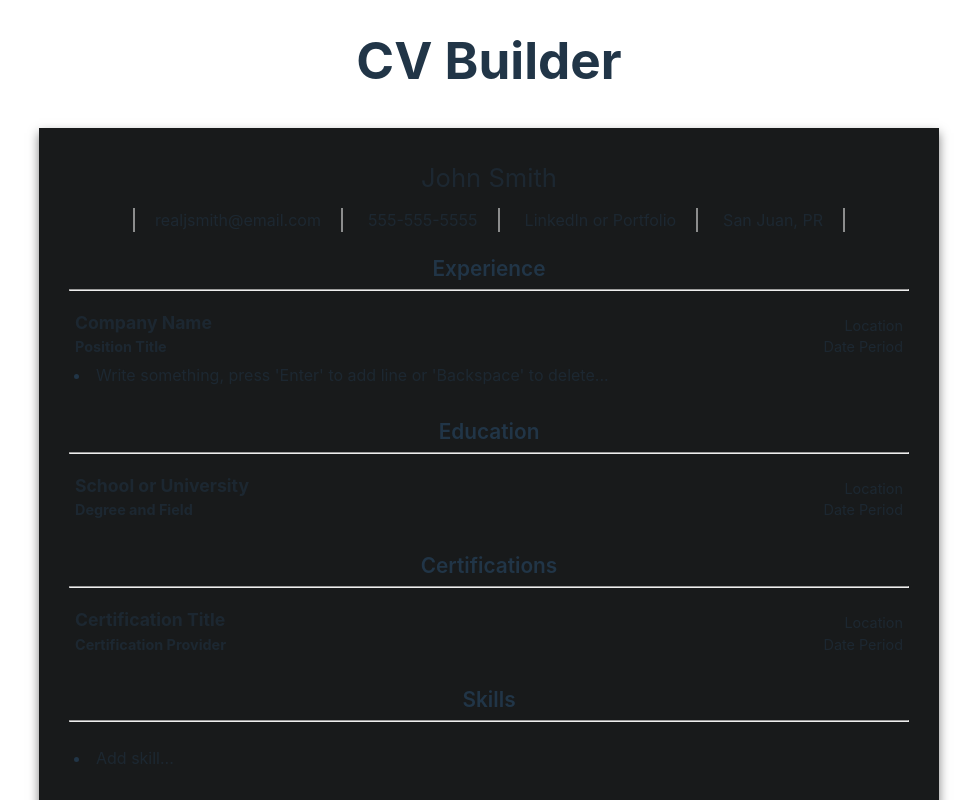
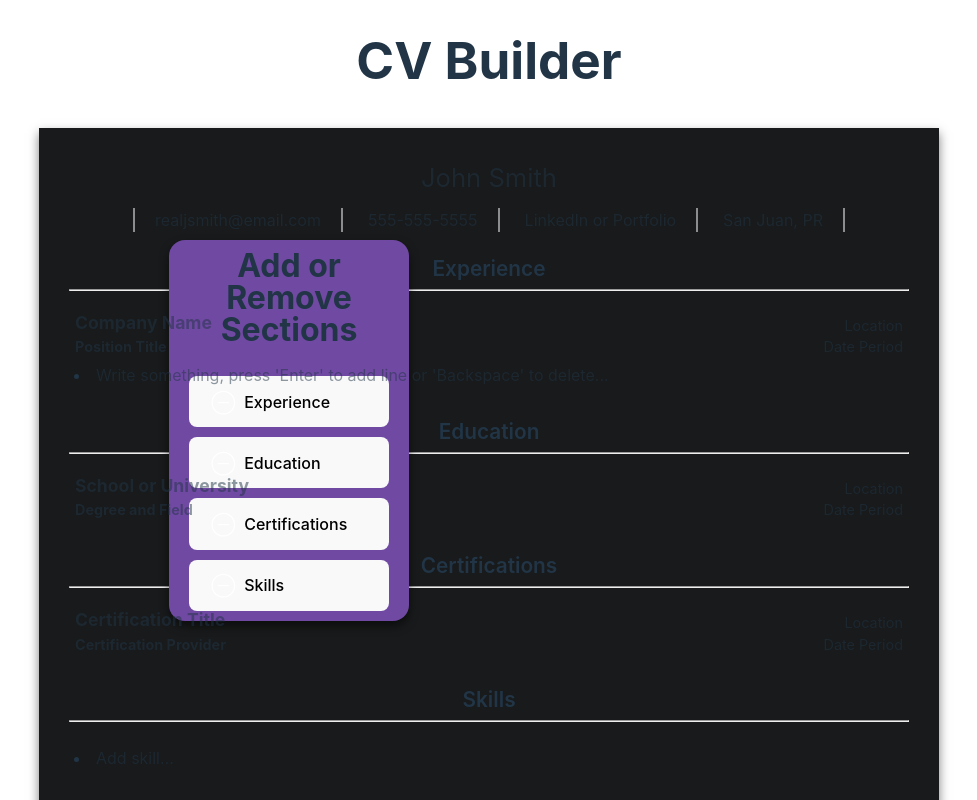
Before and after one commit to joel-jcs/cv-builder, a React (Vite) app: page / in a window 1280 px wide. Shown: the top 800 px of the page, without its empty margins (151-1128 px from the left). Built offline with nearby package versions, Linux system fonts and the light colour scheme.

Commit message:
added sidebar with add/delete section functionality

```diff
--- a/src/components/BulletPoint.jsx
+++ b/src/components/BulletPoint.jsx
@@ -15,7 +15,6 @@ export default function Bulletpoint({
   handleFieldClick,
   addBulletPoint,
   deleteBulletPoint,
-  toggleBulletPoints,
 }) {
   const skillItem =
     sectionTitle === "Skills" ? "bulletPoint skill" : "bulletPoint";
--- a/src/components/Resume.jsx
+++ b/src/components/Resume.jsx
@@ -1,4 +1,5 @@
 import "../styles/Resume.css";
+import Sidebar from "./Sidebar";
 import Header from "./ResumeHeader";
 import Section from "./Section";
 import { useState } from "react";
@@ -60,7 +61,52 @@ export function Resume() {
     }, 1);
   };
 
+  const generateSectionId = () => crypto.randomUUID();
+
+  const [sections, setSections] = useState([
+    {
+      name: "Experience",
+      id: generateSectionId(),
+    },
+    {
+      name: "Education",
+      id: generateSectionId(),
+    },
+    {
+      name: "Certifications",
+      id: generateSectionId(),
+    },
+    {
+      name: "Skills",
+      id: generateSectionId(),
+    },
+  ]);
+
+  function addSection(sectionName) {
+    setSections((prevSections) => {
+      return [
+        ...prevSections,
+        {
+          name: sectionName,
+          id: generateSectionId(),
+        },
+      ];
+    });
+  }
+
+  function deleteSection(sectionName) {
+    setSections((prevSections) => {
+      return prevSections.filter((section) => section.name !== sectionName);
+    });
+  }
+
   return (
+    <div className="contentWrapper">
+      <Sidebar
+        sections={sections}
+        addSection={addSection}
+        deleteSection={deleteSection}
+      />
       <div className="resumeContainer">
         <div className="resumePage">
           <Header
@@ -72,8 +118,10 @@ export function Resume() {
             handleFieldClick={handleFieldClick}
           />
           <main>
+            {sections.map((section) => (
               <Section
-            sectionName={"Experience"}
+                key={section.id}
+                sectionName={section.name}
                 modalState={modalState}
                 openModal={openModal}
                 closeModal={closeModal}
@@ -81,37 +129,9 @@ export function Resume() {
                 toggleIsEditing={toggleIsEditing}
                 handleFieldClick={handleFieldClick}
               />
-
-          <Section
-            sectionName={"Education"}
-            modalState={modalState}
-            openModal={openModal}
-            closeModal={closeModal}
-            isEditing={isEditing}
-            toggleIsEditing={toggleIsEditing}
-            handleFieldClick={handleFieldClick}
-          />
-
-          <Section
-            sectionName={"Certifications"}
-            modalState={modalState}
-            openModal={openModal}
-            closeModal={closeModal}
-            isEditing={isEditing}
-            toggleIsEditing={toggleIsEditing}
-            handleFieldClick={handleFieldClick}
-          />
-
-          <Section
-            sectionName={"Skills"}
-            modalState={modalState}
-            openModal={openModal}
-            closeModal={closeModal}
-            isEditing={isEditing}
-            toggleIsEditing={toggleIsEditing}
-            handleFieldClick={handleFieldClick}
-          />
+            ))}
           </main>
+        </div>
       </div>
     </div>
   );
--- /dev/null
+++ b/src/components/Sidebar.jsx
@@ -0,0 +1,69 @@
+/* eslint-disable react/prop-types */
+import "../styles/Sidebar.css";
+
+export default function Sidebar({ sections, addSection, deleteSection }) {
+  const hasExperienceSection = sections.some(
+    (section) => section.name === "Experience"
+  );
+  const hasEducationSection = sections.some(
+    (section) => section.name === "Education"
+  );
+  const hasCertificationsSection = sections.some(
+    (section) => section.name === "Certifications"
+  );
+  const hasSkillsSection = sections.some(
+    (section) => section.name === "Skills"
+  );
+
+  const addIcon = (
+    <svg xmlns="http://www.w3.org/2000/svg" viewBox="0 0 24 24">
+      <title>plus-circle</title>
+      <path d="M7,12H11V8H12V12H16V13H12V17H11V13H7V12M11.5,3C16.75,3 21,7.25 21,12.5C21,17.75 16.75,22 11.5,22C6.25,22 2,17.75 2,12.5C2,7.25 6.25,3 11.5,3M11.5,4C6.81,4 3,7.81 3,12.5C3,17.19 6.81,21 11.5,21C16.19,21 20,17.19 20,12.5C20,7.81 16.19,4 11.5,4Z" />
+    </svg>
+  );
+  const deleteIcon = (
+    <svg xmlns="http://www.w3.org/2000/svg" viewBox="0 0 24 24">
+      <title>minus-circle</title>
+      <path d="M7,12H16V13H7V12M11.5,3C16.75,3 21,7.25 21,12.5C21,17.75 16.75,22 11.5,22C6.25,22 2,17.75 2,12.5C2,7.25 6.25,3 11.5,3M11.5,4C6.81,4 3,7.81 3,12.5C3,17.19 6.81,21 11.5,21C16.19,21 20,17.19 20,12.5C20,7.81 16.19,4 11.5,4Z" />
+    </svg>
+  );
+  return (
+    <aside className="sidebar">
+      <h2>Add or Remove Sections</h2>
+      {!hasExperienceSection ? (
+        <button onClick={() => addSection("Experience")}>
+          {addIcon} Experience
+        </button>
+      ) : (
+        <button onClick={() => deleteSection("Experience")}>
+          {deleteIcon} Experience
+        </button>
+      )}
+      {!hasEducationSection ? (
+        <button onClick={() => addSection("Education")}>
+          {addIcon} Education
+        </button>
+      ) : (
+        <button onClick={() => deleteSection("Education")}>
+          {deleteIcon} Education
+        </button>
+      )}
+      {!hasCertificationsSection ? (
+        <button onClick={() => addSection("Certifications")}>
+          {addIcon} Certifications
+        </button>
+      ) : (
+        <button onClick={() => deleteSection("Certifications")}>
+          {deleteIcon} Certifications
+        </button>
+      )}
+      {!hasSkillsSection ? (
+        <button onClick={() => addSection("Skills")}>{addIcon} Skills</button>
+      ) : (
+        <button onClick={() => deleteSection("Skills")}>
+          {deleteIcon} Skills
+        </button>
+      )}
+    </aside>
+  );
+}
--- a/src/styles/Modal.css
+++ b/src/styles/Modal.css
@@ -1,9 +1,9 @@
 .modal {
   position: absolute;
-  left: 40%;
+  left: 0%;
   bottom: 100%;
   height: 60px;
-  background-color: orange;
+  background-color: rgb(112, 73, 163);
   display: flex;
   justify-content: center;
   align-items: center;
--- a/src/styles/Resume.css
+++ b/src/styles/Resume.css
@@ -4,6 +4,11 @@
   box-sizing: border-box;
   font-size: 16px;
   transition: ease 0.1s;
+}
+
+.contentWrapper {
+  display: flex;
+  position: relative;
 }
 
 .resumeContainer {
--- /dev/null
+++ b/src/styles/Sidebar.css
@@ -0,0 +1,31 @@
+.sidebar {
+  position: fixed;
+  top: 30%;
+  left: 25%;
+  background-color: rgb(112, 73, 163);
+  padding: 10px 20px;
+  border-radius: 1rem;
+  display: flex;
+  flex-direction: column;
+  gap: 10px;
+  width: 240px;
+  box-shadow: 0 5px 10px rgba(0, 0, 0, 0.5);
+}
+
+.sidebar h2 {
+  font-size: 2rem;
+  font-weight: 700;
+  line-height: 2rem;
+  margin-bottom: 20px;
+}
+
+.sidebar button {
+  display: flex;
+  gap: 5px;
+  align-items: center;
+}
+
+.sidebar button svg {
+  fill: white;
+  width: 30px;
+}
```
Lines whose indentation alone changed are shown as unchanged.
